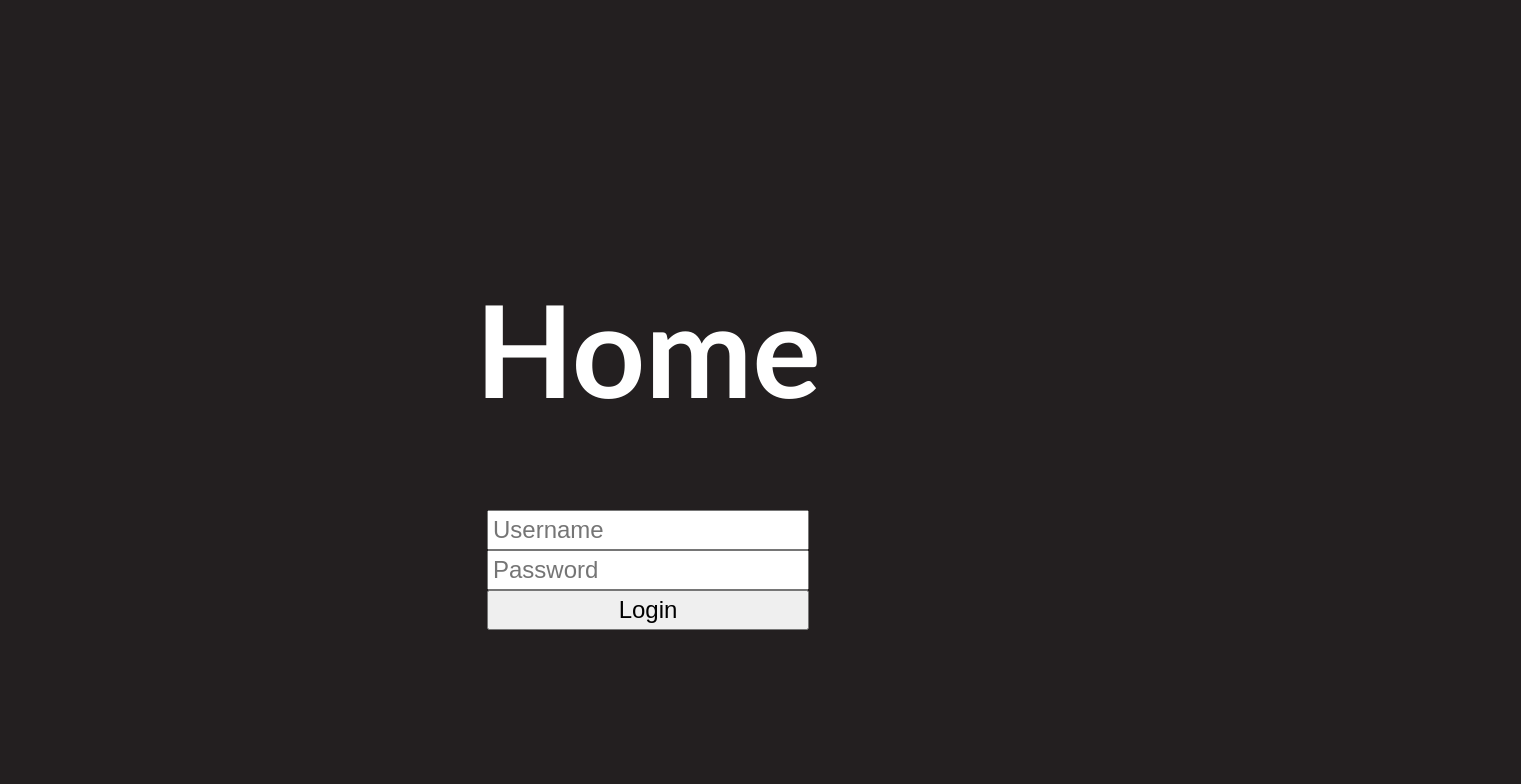
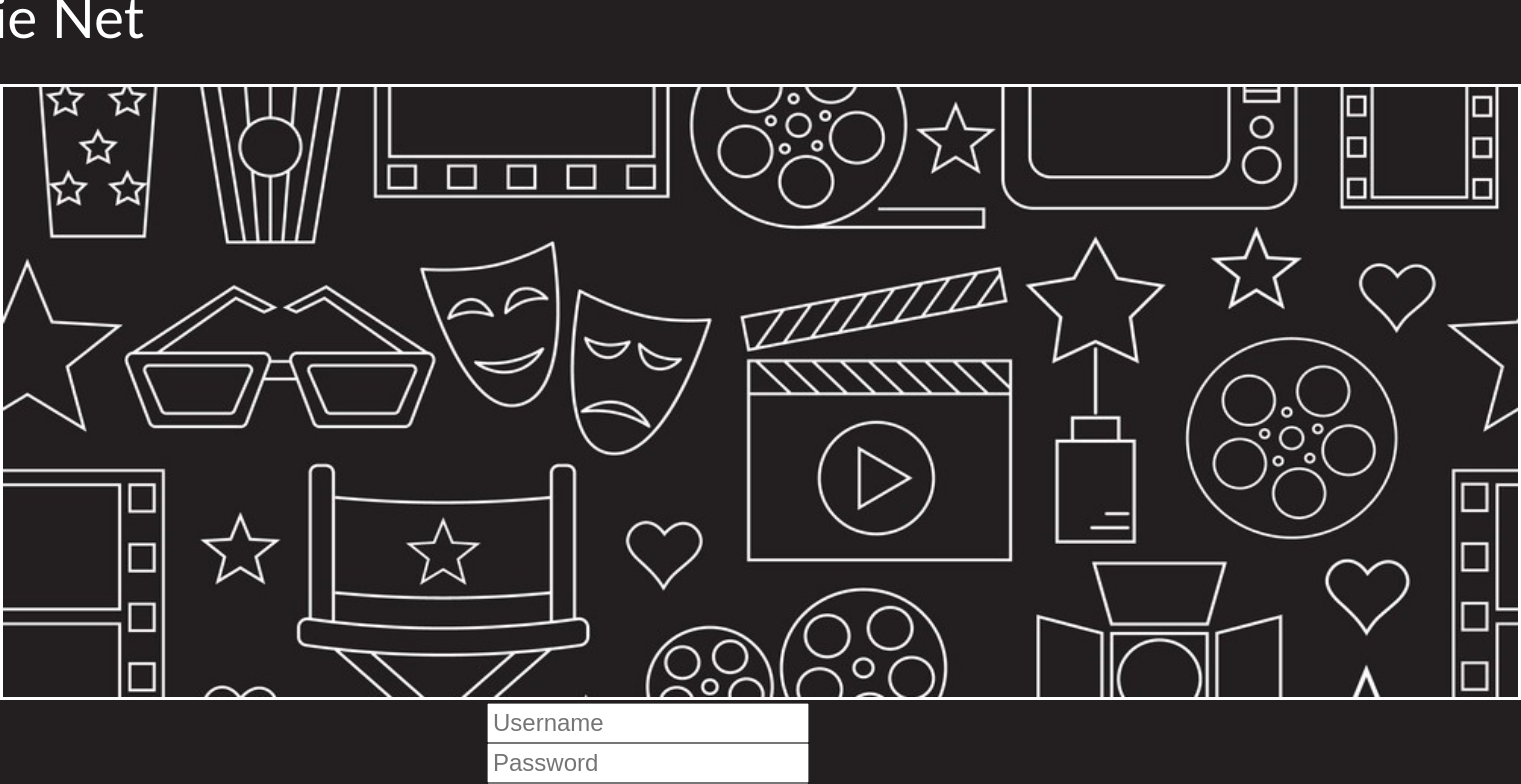
Before and after one commit to Maiyoori/Assignment-5, a Vue app: page /Login in a window 1280 px wide. Shown: the top 784 px of the page, 1521 px wide, since content can reach past the window. Built offline with nearby package versions, Linux system fonts and the light colour scheme.

Commit message:
Login Page

```diff
--- a/src/App.vue
+++ b/src/App.vue
@@ -2,8 +2,6 @@
 
 <template>
   <div class="app-container">
-  <div id="nav">
-  </div>
     <RouterView />
   </div>
 </template>
--- a/src/components/Footer.vue
+++ b/src/components/Footer.vue
@@ -29,7 +29,7 @@
   display: flex;
   flex-direction: row;
   justify-content: space-evenly;
-  margin-top: 660px;
+  margin-top: 628px;
   color: white;
   font-size: 18px;
   background-color: rgb(35, 31, 32);
--- a/src/components/Header.vue
+++ b/src/components/Header.vue
@@ -1,5 +1,4 @@
-<script setup>
-</script>
+<script setup></script>
 
 <template>
   <div class="header-container">
@@ -50,7 +49,7 @@ button {
   margin-left: 1418px;
 }
 
-.icon-container:hover .account-icon{
+.icon-container:hover .account-icon {
   border: solid rgb(213, 85, 249) 0.9px;
   margin-left: 1417.5px;
   margin-top: -107px;
--- a/src/components/Hero.vue
+++ b/src/components/Hero.vue
@@ -18,7 +18,7 @@
     margin-right: 1.6%;
     padding: 10px;
     position: absolute;
-    color: white;
+    color: rgb(89, 16, 216);
     border: solid white;
     background-color: rgb(35, 31, 32);
 }
@@ -32,7 +32,7 @@
     padding-left: 21px;
     padding-right: 21px;
     position: absolute;
-    color: white;
+    color: rgb(89, 16, 216);
     border: solid white;
     background-color: rgb(35, 31, 32);
 }
--- a/src/views/Login.vue
+++ b/src/components/Login.vue
@@ -16,7 +16,8 @@ const login = () => {
 
 <template>
   <div class="home-container">
-    <h1>Home</h1>
+    <h1 class="header">Movie Net</h1>
+    <p class="login">Login</p>
     <form @submit.prevent="login()">
       <input type="text" v-model="username" placeholder="Username" />
       <input type="password" v-model="password" placeholder="Password" />
@@ -29,6 +30,17 @@ const login = () => {
 </template>
 
 <style scoped>
+.header {
+  color: white;
+  font-family: "Gill Sans", "Gill Sans MT", Calibri, "Trebuchet MS", sans-serif;
+  font-size: 1.5cm;
+  font-weight: 100;
+  padding: 10px;
+  margin-top: -21px;
+  margin-left: -1270.5px;
+  padding-left: 10px;
+  z-index: 2;
+}
 .home-container {
   display: flex;
   flex-direction: column;
@@ -48,7 +60,7 @@ form input {
   font-size: 1.5rem;
   font-weight: 100;
 }
-.error{
+.error {
   font-size: 35%;
   color: rgb(0, 0, 0);
   border: 2px solid rgb(255, 0, 0);
@@ -59,4 +71,10 @@ form input {
   opacity: 100%;
 }
 
+.login {
+  color: white;
+  font-family: "Gill Sans", "Gill Sans MT", Calibri, "Trebuchet MS", sans-serif;
+  font-size: 5cm;
+  font-weight: 100;
+}
 </style>
--- /dev/null
+++ b/src/views/LoginPage.vue
@@ -0,0 +1,23 @@
+<script setup>
+import Login from "../components/Login.vue";
+</script>
+
+<template>
+    <img class="background" src="../assets/home-background.jpg" />
+  <Login />
+</template>
+
+<style scoped>
+.background {
+  position: absolute;
+  width: 1515px;
+  height: 610px;
+  margin-top: 76px;
+  margin-left: -8px;
+  z-index: 0;
+  border: solid white ;
+  opacity: 100%;
+  z-index: 0;
+}
+
+</style>
```
Also changed, not shown: src/router/index.js (+9 -9 lines), src/assets/movie-net.png (deleted), src/views/AccountPage.vue (renamed from src/views/Account.vue), src/views/HomePage.vue (renamed from src/views/Home.vue). Lines whose indentation alone changed are shown as unchanged.
